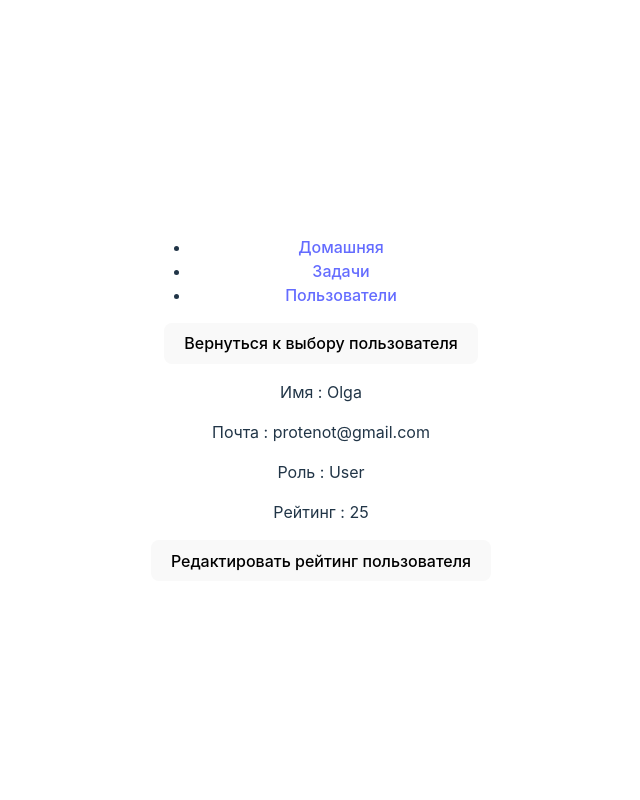
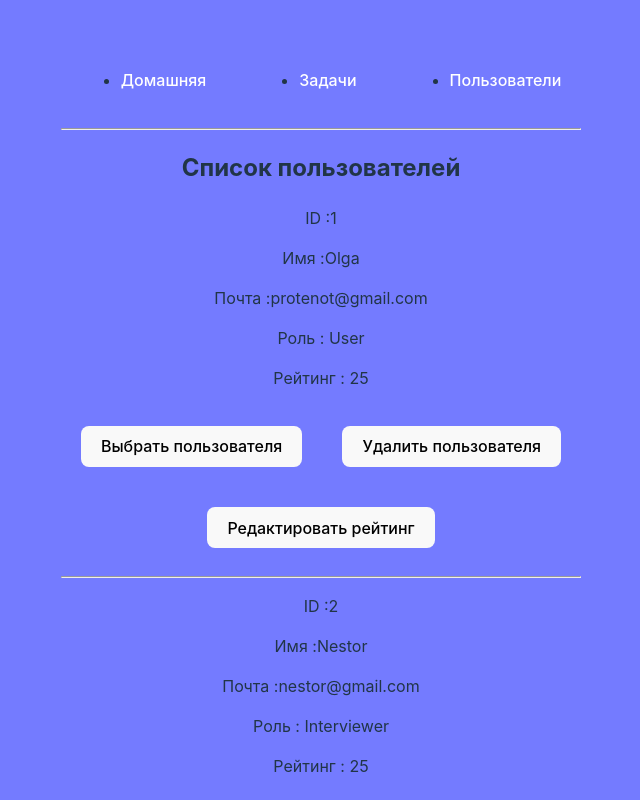
Before and after one commit to protenot/OTUS-prof-React, a React (Vite) app: page /users in a window 1280 px wide. Shown: the top 800 px of the page, without its empty margins (319-959 px from the left). Built offline with nearby package versions, Linux system fonts and the light colour scheme.

Commit message:
add userslist with logic

```diff
--- a/src/App.tsx
+++ b/src/App.tsx
@@ -1,36 +1,37 @@
 //import React from "react";
-import { BrowserRouter, Routes, Route, Link } from 'react-router-dom';
+import { BrowserRouter, Routes, Route, Link } from "react-router-dom";
 
 import TaskList from "./components/TaskList";
 import UserItem from "./components/User";
 import "./App.css";
 
-
-import TaskItem from './components/Task';
+import TaskItem from "./components/Task";
+import UsersList from "./components/UserList";
 
 function App() {
-
   return (
     <BrowserRouter>
       <div>
         <nav>
-        <ul>
+          <ul className="navigation">
             <li>
-            <Link to ='/'>Домашняя</Link>
+              <Link to="/">Домашняя</Link>
             </li>
             <li>
-            <Link to ='/tasks'>Задачи</Link>
+              <Link to="/tasks">Задачи</Link>
             </li>
             <li>
-            <Link to ="/users">Пользователи</Link>
+              <Link to="/users">Пользователи</Link>
             </li>
           </ul>
         </nav>
+        <hr />
         <Routes>
-      <Route path="/" element = {<UserItem/>} />
-      <Route path="/tasks" element = {<TaskList/>} />
-      <Route path="/tasks/:id" element = {<TaskItem/>} />
-      <Route path="/users" element = {<UserItem/>} />
+          <Route path="/" element={<UserItem />} />
+          <Route path="/tasks" element={<TaskList />} />
+          <Route path="/tasks/:id" element={<TaskItem />} />
+          <Route path="/users" element={<UsersList />} />
+          <Route path="/users/:id" element={<UserItem />} />
         </Routes>
       </div>
     </BrowserRouter>
--- a/src/components/User.tsx
+++ b/src/components/User.tsx
@@ -1,37 +1,36 @@
-import  { useState, useEffect } from "react";
+import { useState, useEffect } from "react";
+import { useParams, useNavigate } from "react-router-dom";
 import Button from "./Button";
 import { USERS } from "../fakeDB/users";
 import UserEditor from "./UserEditor";
 import { User } from "../models/user.model";
 
 function UserItem() {
-//const [users, setUsers] = useState(USERS);
   const [name, setName] = useState("");
   const [email, setEmail] = useState("");
-  const [role, setRole] = useState<string|''>("");
+  const [role, setRole] = useState<string | "">("");
   const [rating, setRating] = useState(0);
   const [isEditorOpen, setIsEditorOpen] = useState(false);
-  const [editedUser, setEditedUser] = useState<User|null>(null);
+  const [editedUser, setEditedUser] = useState<User | null>(null);
 
+  const { id } = useParams();
 
   const openEditor = () => {
-    console.log(rating)
+    console.log(rating);
     setIsEditorOpen(true);
   };
   const closeEditor = () => {
     setIsEditorOpen(false);
-
   };
-  const saveUserChanges = (rating:number) => {
+  const saveUserChanges = (rating: number) => {
     if (editedUser) {
       const updatedUser = { ...editedUser, rating };
       setEditedUser(updatedUser);
-
     }
   };
 
   useEffect(() => {
-    const user1 = USERS.find((user) => user.id === "1");
+    const user1 = USERS.find((user) => user.id === id);
     if (user1) {
       setName(user1.name);
       setEmail(user1.email);
@@ -40,17 +39,11 @@ const [name, setName] = useState("");
       setEditedUser(user1);
     }
   }, []);
+  const navigate = useNavigate();
+  const handleClickBack = () => {
 
-
-
-  const handleClickBack = () => {
-    console.log(
-      "Здесь будет логика возвращения на страницу выбора пользователя",
-    );
+      navigate("/users");
   };
-
-
-
 
   console.log("User is rendering...");
 
@@ -66,10 +59,8 @@ console.log("User is rendering...");
       <p>Роль : {editedUser ? role : ""}</p>
       {isEditorOpen ? (
         <UserEditor
-
           initialRating={editedUser ? editedUser.rating : 0}
           onSave={saveUserChanges}
-
           closeEditor={closeEditor}
         />
       ) : (
@@ -81,7 +72,6 @@ console.log("User is rendering...");
           />
         </>
       )}
-
     </div>
   );
 }
--- a/src/components/UserEditor.tsx
+++ b/src/components/UserEditor.tsx
@@ -1,18 +1,13 @@
 import { useState } from "react";
 import Button from "./Button";
 
-interface UserEditorProps{
-  initialRating:number;
-  onSave:(rating:number)=>void;
+interface UserEditorProps {
+  initialRating: number;
+  onSave: (rating: number) => void;
   closeEditor: () => void;
 }
 
-
-function UserEditor({
-  initialRating,
-  onSave,
-  closeEditor,
-}:UserEditorProps) {
+function UserEditor({ initialRating, onSave, closeEditor }: UserEditorProps) {
   const [rating, setRating] = useState(initialRating);
 
   const handleRatingSave = () => {
@@ -32,8 +27,7 @@ function UserEditor({
           value={rating}
           onChange={(e) => {
             setRating(+e.target.value);
-            console.log(e.target.value)
-
+            console.log(e.target.value);
           }}
         />
       </label>
--- /dev/null
+++ b/src/components/UserList.tsx
@@ -0,0 +1,93 @@
+import { useState } from "react";
+import { useNavigate } from "react-router-dom";
+import { USERS } from "../fakeDB/users";
+import Button from "./Button";
+
+function UsersList(){
+const [users, setUsers]=useState(USERS);
+const [editingRatingUserId, setEditingRatingUserId] = useState<string|null>(null)
+const [editingRatingValue, setEditingRatingValue]=useState<number>(0);
+
+const navigate = useNavigate();
+
+const handleChoseButton = (userId: string) => {
+    navigate(`/users/${userId}`);
+  };
+
+  const handleDeleteButton = (userId: string) => {
+    setUsers((prevUsers) => prevUsers.filter((user) => user.id !== userId));
+  };
+
+  const handleEditingRating = (userId:string, newRating:number)=>{
+    setUsers((prevUsers)=>prevUsers.map((user)=>
+    user.id === userId ? {...user, raiting:newRating}: user,
+   console.log ('newRating',newRating)
+   //console.log ('user',users)
+    ))
+    setEditingRatingUserId(null);
+   setEditingRatingValue(0)
+
+  }
+
+return(
+    <div>
+        <h2>Список пользователей</h2>
+        {users.map((user)=>(
+            <div key = {user.id}>
+                <p>ID :{user.id}</p>
+                <p>Имя :{user.name}</p>
+                <p>Почта :{user.email}</p>
+                <p>Роль : {user.role}</p>
+                <p>Рейтинг : {user.rating}</p>
+                <Button
+                    text="Выбрать пользователя"
+                    onClick={() => handleChoseButton(user.id)}
+                />
+                <Button
+                    text="Удалить пользователя"
+                    onClick={() => handleDeleteButton(user.id)}
+          />
+            { editingRatingUserId ===user.id? (
+                <div>
+                    <input
+                        type="text"
+                        value={editingRatingValue}
+                        onChange={(e) => {setEditingRatingValue(+e.target.value); console.log(e.target.value,e.target.value)}}
+                        onKeyDown={(e) => {
+                        if (e.key === "Enter") {
+                        handleEditingRating(user.id, editingRatingValue);
+                  }
+                }}
+
+              />
+               <Button
+                text="Сохранить"
+                onClick={() => {
+                  handleEditingRating(user.id, editingRatingValue);
+                }}
+              />
+
+                </div>
+            ):(
+                <div>
+                    <Button
+                        text="Редактировать рейтинг"
+                        onClick={() => {
+                            setEditingRatingUserId(user.id);
+                            setEditingRatingValue(user.rating);
+                            console.log('user.rating',user.rating)
+                }}
+
+
+              />
+
+                </div>
+            )}
+                <hr />
+            </div>
+        ))}
+    </div>
+)
+}
+
+export default UsersList
--- a/src/index.css
+++ b/src/index.css
@@ -15,26 +15,32 @@
 
 a {
   font-weight: 500;
-  color: #646cff;
+  color: #ffffff;
   text-decoration: inherit;
 }
 a:hover {
-  color: #535bf2;
+  color: #1a1a1a;
 }
 
 body {
   margin: 0;
+  background-color: #747bff;
   display: flex;
   place-items: center;
   min-width: 320px;
   min-height: 100vh;
 }
-
+.navigation {
+  display: flex;
+  justify-content: space-between;
+}
 h1 {
   font-size: 3.2em;
   line-height: 1.1;
 }
-
+li {
+  margin: 20px;
+}
 button {
   border-radius: 8px;
   border: 1px solid transparent;
@@ -45,6 +51,7 @@ button {
   background-color: #1a1a1a;
   cursor: pointer;
   transition: border-color 0.25s;
+  margin: 20px;
 }
 button:hover {
   border-color: #646cff;
--- a/src/main.tsx
+++ b/src/main.tsx
@@ -6,8 +6,6 @@ import "./index.css";
 
 ReactDOM.createRoot(document.getElementById("root")!).render(
   <React.StrictMode>
-
-      <App />
-
+    <App />
   </React.StrictMode>,
 );
--- a/src/models/task.model.ts
+++ b/src/models/task.model.ts
@@ -5,5 +5,4 @@ export interface Task {
   complexity: number;
   language: string;
   tag: string;
-
 }
```
Also changed, not shown: src/components/BasicTask.tsx (+9 -11 lines), src/components/Button.tsx (+3 -4 lines), src/components/Task.tsx (+32 -31 lines), src/components/TaskEditor.tsx (+8 -6 lines), src/components/TaskList.tsx (+41 -41 lines). Lines whose indentation alone changed are shown as unchanged.
